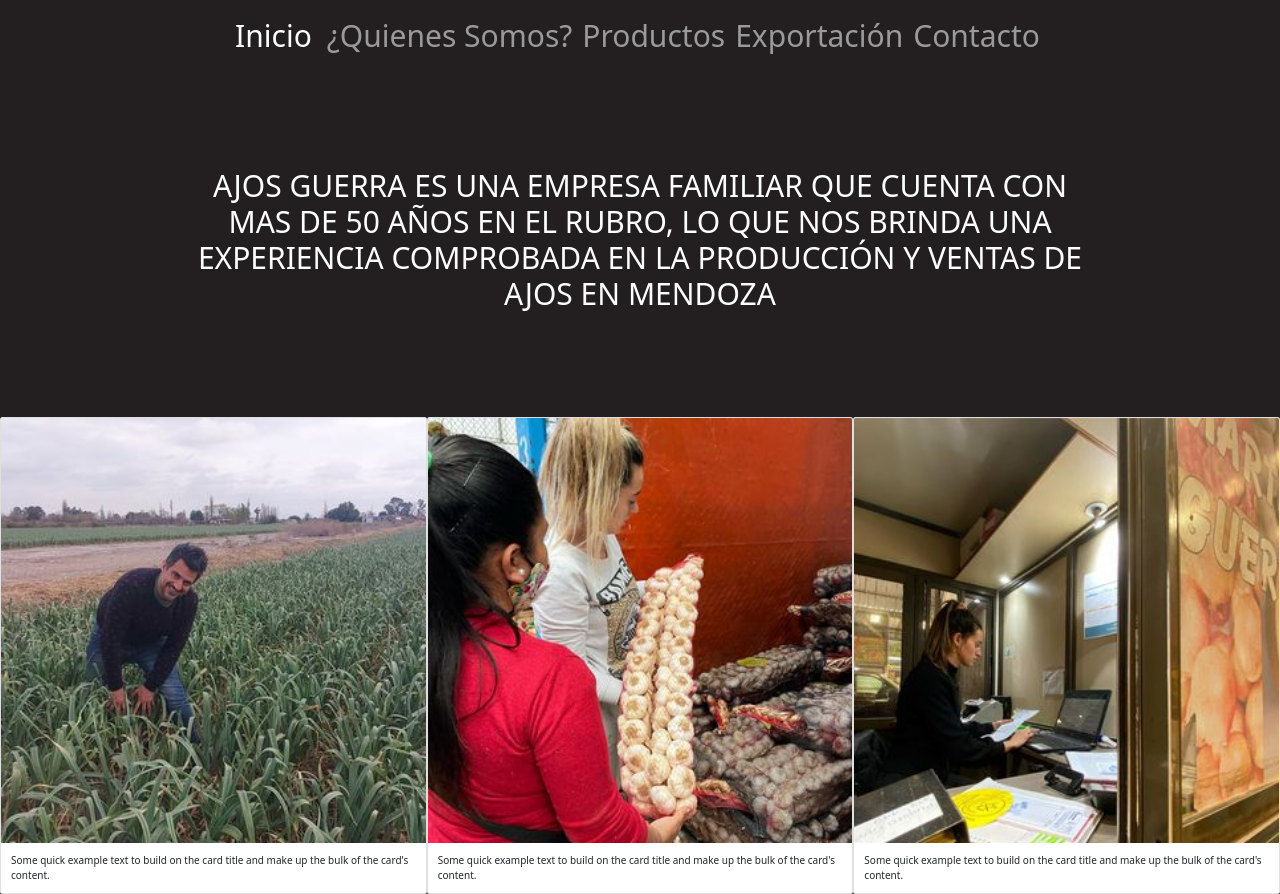
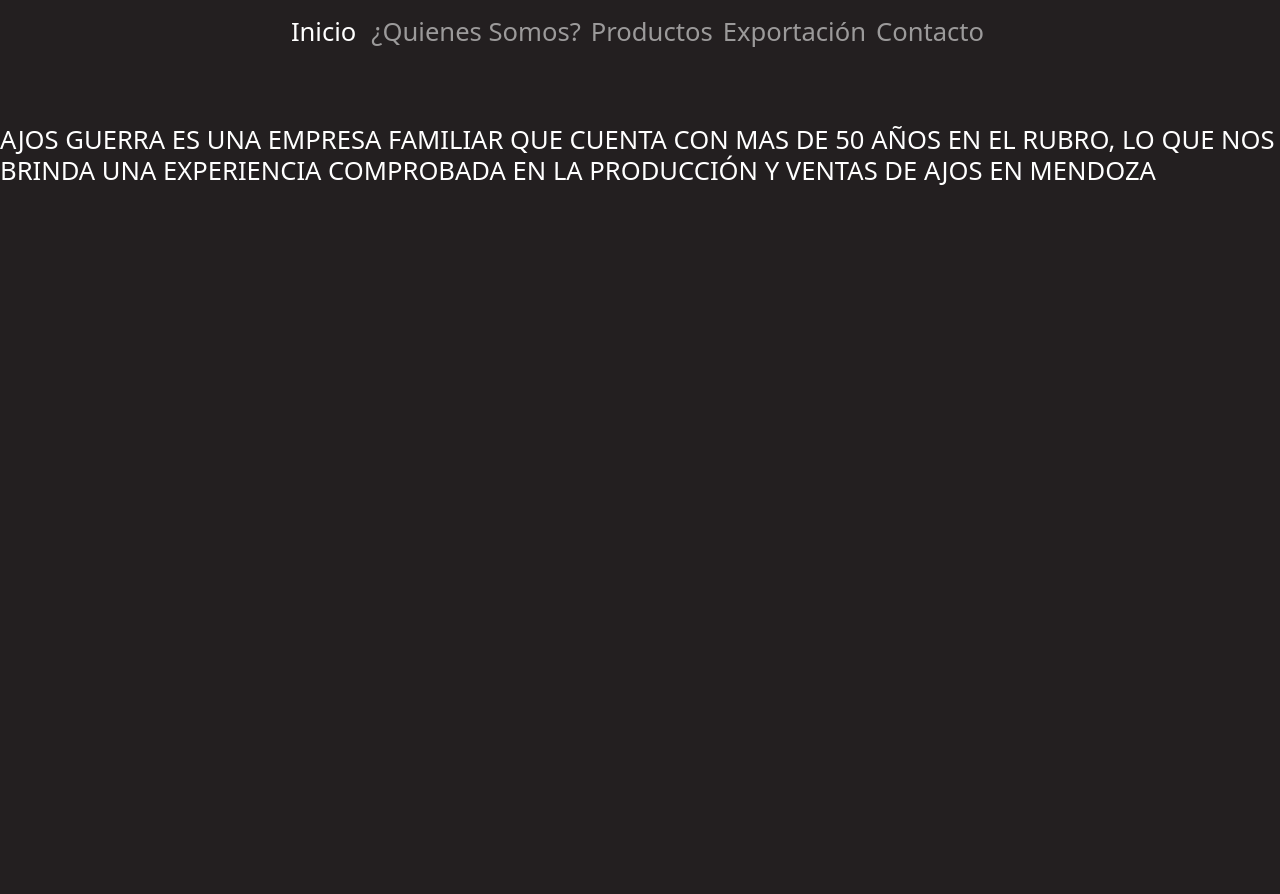
Before and after one commit to Cabecarp94/ajos-guerra, a website: page index.html in a window 1280 px wide. Shown: the part 717-1611 px from the top of the page. After the commit the page ends 973 px from the top, so only its background shows below. Drawn offline with nearby package versions, Linux system fonts and the light colour scheme.

Commit message:
reparando fallos

```diff
--- a/index.html
+++ b/index.html
@@ -48,26 +48,6 @@
           AJOS GUERRA ES UNA EMPRESA FAMILIAR QUE CUENTA CON MAS DE 50 AÑOS EN EL RUBRO, LO QUE NOS BRINDA UNA EXPERIENCIA COMPROBADA EN LA PRODUCCIÓN Y VENTAS DE AJOS EN MENDOZA
         </h1>
       </div>
-      <div class="card-img">
-        <div class="card">
-          <img src="/images/conocenos1.jpg" class="card-img-top" alt="...">
-          <div class="card-body">
-            <p class="card-text">Some quick example text to build on the card title and make up the bulk of the card's content.</p>
-          </div>
-        </div>
-        <div class="card">
-          <img src="/images/conocenos2.jpg" class="card-img-top" alt="...">
-          <div class="card-body">
-            <p class="card-text">Some quick example text to build on the card title and make up the bulk of the card's content.</p>
-          </div>
-        </div>
-        <div class="card">
-          <img src="/images/conocenos3.jpg" class="card-img-top" alt="...">
-          <div class="card-body">
-            <p class="card-text">Some quick example text to build on the card title and make up the bulk of the card's content.</p>
-          </div>
-        </div>
-      </div>
     </section>
 
     <!-- Optional JavaScript; choose one of the two! -->
--- a/scss/components/_inicio.scss
+++ b/scss/components/_inicio.scss
@@ -1,7 +1,32 @@
 @import '../base/variables';
 @import '../base/extends';
+@import '../base/variables';
+@import '../base/listas';
+@import '../base/extends';
 
-// Header
+
+*{
+    margin: 0;
+    padding: 0;
+    box-sizing: border-box;
+}
+
+html {
+    font-size: 62.5%;
+    scroll-behavior: smooth;
+}
+
+body{
+    background-color: nth($colores , 1);
+}
+
+img{
+    width: 100%;
+    height: auto;
+    object-fit: cover;
+}
+
+
 header{
     img{
     }
@@ -14,7 +39,7 @@
                 background-color: $bg-color-general;
                 a{
                     color: $color-text-withe;
-                    font-size: 3rem !important;
+                    font-size: 2vw !important;
                 }
                 button{
                 }
@@ -23,7 +48,7 @@
                         li{
                             a{
                                 color: $color-text-withe;
-                                font-size: 3rem !important;
+                                font-size: 2vw !important;
                             }
                         }
                     }
--- a/scss/components/_quienes-somos.scss
+++ b/scss/components/_quienes-somos.scss
@@ -2,25 +2,15 @@
 @import '../base/listas';
 @import '../base/extends';
 
-// Quienes somos
 
-#quienes-somos {
-    background-color: nth($colores, 1);
-    @extend %center;
+
+#quienes-somos{
+    padding-top: 5vw;
+    padding-bottom: 5vw;
     .titulo{
-        padding-top: 10rem;
-        padding-bottom: 10rem;
-        max-width: 70%;
-            h1{
-            color: nth($colores, 2);
-            font-size: 3rem;
-            text-align: center;
+        h1{
+            font-size: 2vw;
+            color: nth($colores, 2 );
         }
     }
-    .card-img{
-        display: flex;
-        justify-items: center;
-        justify-content: space-around;
-
-    }
 }
--- a/scss/style.scss
+++ b/scss/style.scss
@@ -1,33 +1,11 @@
-// import components
-@import 'components/inicio.scss';
-@import 'components/quienes-somos.scss';
-@import 'components/productos.scss';
-@import 'components/exportacion.scss';
-@import 'components/contacto.scss';
+// Bases
+@import 'base/extends';
+@import 'base/listas';
+@import 'base/variables';
 
-// import bases
-@import 'base/variables';
-@import 'base/listas';
-@import 'base/extends';
-
-
-*{
-    margin: 0;
-    padding: 0;
-    box-sizing: border-box;
-}
-
-html {
-    font-size: 62.5%;
-    scroll-behavior: smooth;
-}
-
-body{
-    background-color: nth($colores , 1);
-}
-
-img{
-    width: 100%;
-    height: auto;
-    object-fit: cover;
-}
+// Components
+@import 'components/inicio';
+@import 'components/quienes-somos';
+@import 'components/productos';
+@import 'components/exportacion';
+@import 'components/contacto';
```
Also changed, not shown: css/style.css, 1 other file.
